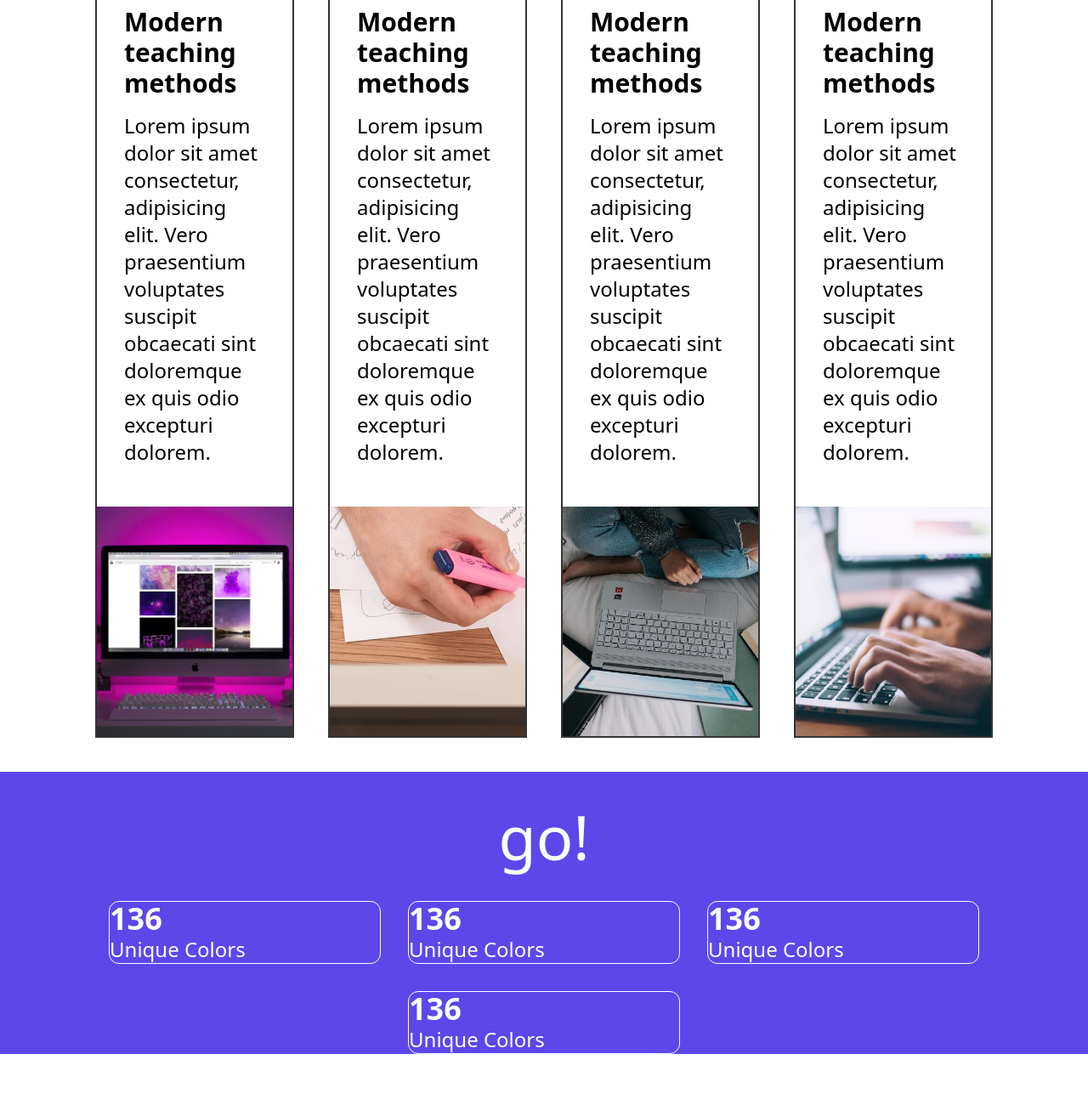
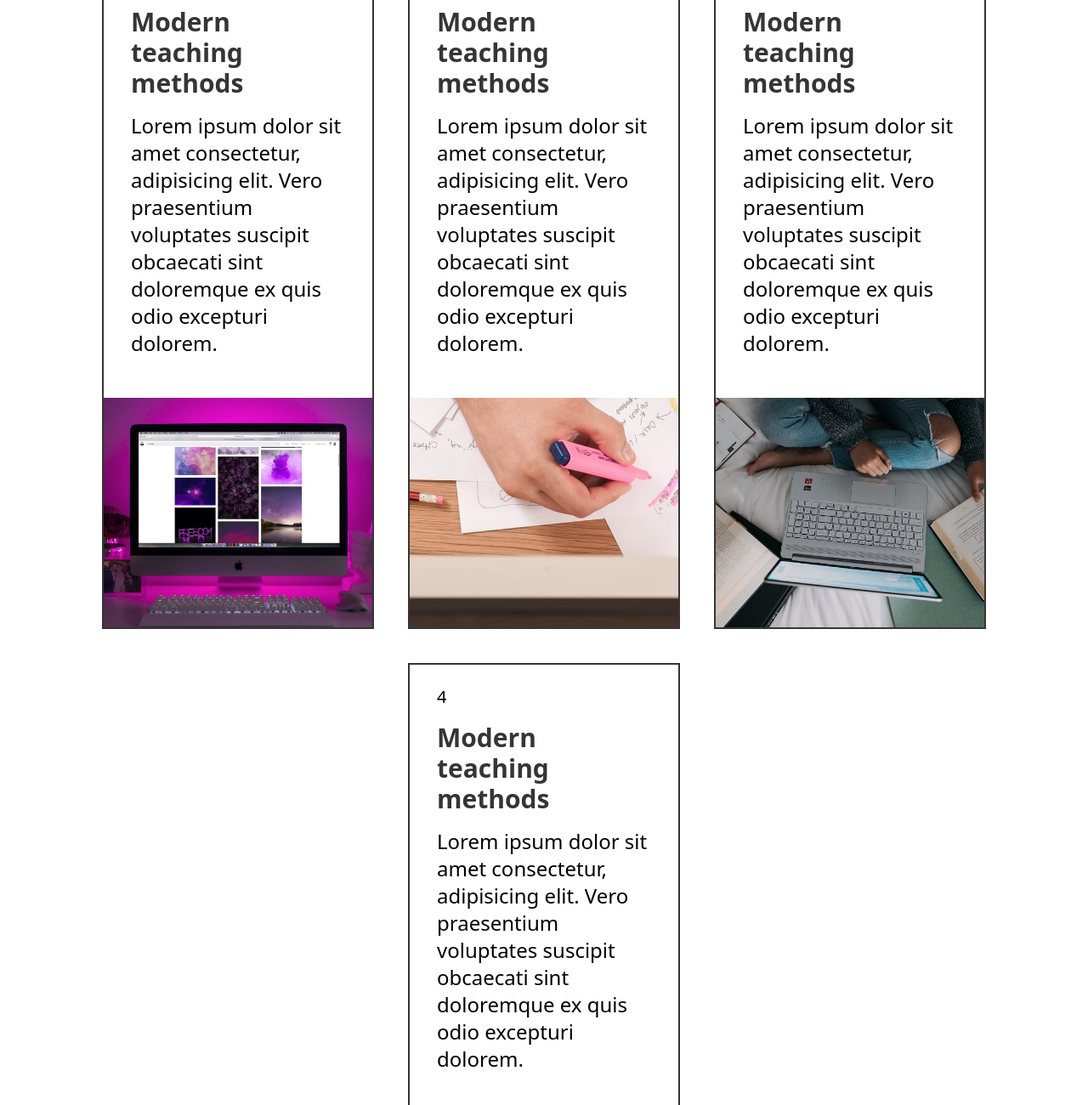
Before and after one commit to ValentinRndn/integration-tailwind, a website: page index.html in a window 1280 px wide. Shown: the part 940-2240 px from the top of the page at 85% size. Before the commit the page ends 2180 px from the top, so only its background shows below. Drawn offline with Linux system fonts and the light colour scheme.

Commit message:
[ADD] Responsive md

```diff
--- a/index.html
+++ b/index.html
@@ -13,14 +13,14 @@
   </head>
 
   <body>
-	<header class="flex justify-center items-center bg-purple h-[87.7vh]">
+	<header class="flex justify-center items-center bg-purple h-[87.7vh] md:h-[80vh]">
 		<div class="white-container bg-white w-[88vw] h-[77vh] rounded-2xl overflow-hidden relative">
 		  <!-- NavBar-->
 		  <div class="header-container flex justify-between items-center mt-4 mx-10 ">
 			<div class="header-logo">
-			  <h1 class="font-bold text-3xl">LearnM5</h1>
+			  <h1 class="font-bold text-3xl md:hidden">LearnM5</h1>
 			</div>
-			<div class="header-nav gap-4 flex ">
+			<div class="header-nav gap-4 flex md:hidden">
 			  <ul class="flex gap-10 bg-purple text-2xl px-10 py-2 rounded-2xl">
 				<li><a href="#">Home</a></li>
 				<li><a href="#">Features</a></li>
@@ -34,15 +34,15 @@
 		  </div>
 
 		  <!-- Content Header -->
-		  <div class="content flex flex-row w-full h-full relative">
-			<div class="content-header flex flex-col w-1/2 mt-20">
-			  <h1 class="text-7xl font-bold mb-6 mx-16">Online Spanish Courses</h1>
-			  <p class="text-2xl mt-4 mx-16">Lorem ipsum dolor, sit amet consectetur adipisicing elit. Asperiores explicabo aperiam aliquam natus nostrum, odio perferendis, magni ducimus pariatur, quod aut. Veritatis, tempore suscipit ipsa eos maiores ipsum similique id.</p>
-			  <button class="bg-purple text-white px-4 rounded-xl mt-4 w-1/3 py-4 text-xl mx-16">
+		  <div class="content flex flex-row w-full h-full relative md:flex-col ">
+			<div class="content-header flex flex-col w-1/2 mt-20 md:w-full md:mt-5">
+			  <h1 class="text-7xl font-bold mb-6 mx-16 md:mx-8 md:text-3xl md:mb-0">Online Spanish Courses</h1>
+			  <p class="text-2xl mt-4 mx-16 md:mx-8 md:text-base">Lorem ipsum dolor, sit amet consectetur adipisicing elit. Asperiores explicabo aperiam aliquam natus nostrum, odio perferendis, magni ducimus pariatur, quod aut. Veritatis, tempore suscipit ipsa eos maiores ipsum similique id.</p>
+			  <button class="bg-purple text-white px-4 rounded-xl mt-4 w-1/3 py-4 text-xl mx-16 md:mx-8 md:w-[150px] md:mb-8 md:text-base md:py-2">
 				Get Started
 			  </button>
 			</div>
-			<div class="bg-header-image w-1/2 bg-cover h-full relative">
+			<div class="bg-header-image w-1/2 bg-cover h-full relative md:w-full md:h-2/4">
 			</div>
 		  </div>
 		</div>
@@ -54,34 +54,34 @@
 
     <main>
 		<div class="features-container pb-10 ">
-			<h1 class="font-bold text-darkMedium text-7xl text-center mt-16  mb-10">Our Features </h1>
-			<div class="features flex gap-10 mx-28 ">
-				<div class="feature flex flex-col border-2 border-solid border-darkMedium h-full w-full gap-4">
+			<h1 class="font-bold text-darkMedium text-7xl text-center mt-16  mb-10 md:text-5xl">Our Features </h1>
+			<div class="features flex gap-10 mx-28 flex-wrap items-center justify-center md:mx-6">
+				<div class="feature flex flex-col border-2 border-solid border-darkMedium h-full w-[320px] gap-4">
 					<h3 class="text-xl mx-8 mt-6">1</h3>
-					<h2 class="text-3xl font-bold mx-8">Modern teaching methods</h2>
-					<p class="mx-8 text-2xl mb-8">Lorem ipsum dolor sit amet consectetur, adipisicing elit. Vero praesentium voluptates suscipit obcaecati sint doloremque ex quis odio excepturi dolorem.</p>
-					<img src="./assets/img/2.jpg" alt="2" class="h-[270px] object-cover">
+					<h2 class="text-3xl font-bold mx-8 md:text-xl text-darkMedium">Modern teaching methods</h2>
+					<p class="mx-8 text-2xl mb-8 md:text-lg">Lorem ipsum dolor sit amet consectetur, adipisicing elit. Vero praesentium voluptates suscipit obcaecati sint doloremque ex quis odio excepturi dolorem.</p>
+					<img src="./assets/img/2.jpg" alt="2" class="h-[270px] object-cover md:h-[150px]">
 				</div>
 
-				<div class="feature flex flex-col border-2 border-solid border-darkMedium h-full w-full gap-4">
+				<div class="feature flex flex-col border-2 border-solid border-darkMedium h-full w-[320px]  gap-4">
 					<h3 class="text-xl mx-8 mt-6">2</h3>
-					<h2 class="text-3xl font-bold mx-8">Modern teaching methods</h2>
-					<p class="mx-8 text-2xl mb-8">Lorem ipsum dolor sit amet consectetur, adipisicing elit. Vero praesentium voluptates suscipit obcaecati sint doloremque ex quis odio excepturi dolorem.</p>
-					<img src="./assets/img/3.jpg" alt="2" class="h-[270px] object-cover">
+					<h2 class="text-3xl font-bold mx-8 md:text-xl text-darkMedium">Modern teaching methods</h2>
+					<p class="mx-8 text-2xl mb-8 md:text-lg">Lorem ipsum dolor sit amet consectetur, adipisicing elit. Vero praesentium voluptates suscipit obcaecati sint doloremque ex quis odio excepturi dolorem.</p>
+					<img src="./assets/img/3.jpg" alt="2" class="h-[270px] object-cover md:h-[150px]">
 				</div>
 
-				<div class="feature flex flex-col border-2 border-solid border-darkMedium h-full w-full gap-4">
+				<div class="feature flex flex-col border-2 border-solid border-darkMedium h-full w-[320px] gap-4">
 					<h3 class="text-xl mx-8 mt-6">3</h3>
-					<h2 class="text-3xl font-bold mx-8">Modern teaching methods</h2>
-					<p class="mx-8 text-2xl mb-8">Lorem ipsum dolor sit amet consectetur, adipisicing elit. Vero praesentium voluptates suscipit obcaecati sint doloremque ex quis odio excepturi dolorem.</p>
-					<img src="./assets/img/4.jpg" alt="2" class="h-[270px] object-cover">
+					<h2 class="text-3xl font-bold mx-8 md:text-xl text-darkMedium">Modern teaching methods</h2>
+					<p class="mx-8 text-2xl mb-8 md:text-lg">Lorem ipsum dolor sit amet consectetur, adipisicing elit. Vero praesentium voluptates suscipit obcaecati sint doloremque ex quis odio excepturi dolorem.</p>
+					<img src="./assets/img/4.jpg" alt="2" class="h-[270px] object-cover md:h-[150px]">
 				</div>
 
-				<div class="feature flex flex-col border-2 border-solid border-darkMedium h-full w-full gap-4">
+				<div class="feature flex flex-col border-2 border-solid border-darkMedium h-full w-[320px] gap-4">
 					<h3 class="text-xl mx-8 mt-6">4</h3>
-					<h2 class="text-3xl font-bold mx-8">Modern teaching methods</h2>
-					<p class="mx-8 text-2xl mb-8">Lorem ipsum dolor sit amet consectetur, adipisicing elit. Vero praesentium voluptates suscipit obcaecati sint doloremque ex quis odio excepturi dolorem.</p>
-					<img src="./assets/img/5.jpg" alt="2" class="h-[270px] object-cover">
+					<h2 class="text-3xl font-bold mx-8 md:text-xl text-darkMedium">Modern teaching methods</h2>
+					<p class="mx-8 text-2xl mb-8 md:text-lg">Lorem ipsum dolor sit amet consectetur, adipisicing elit. Vero praesentium voluptates suscipit obcaecati sint doloremque ex quis odio excepturi dolorem.</p>
+					<img src="./assets/img/5.jpg" alt="2" class="h-[270px] object-cover md:h-[150px]">
 				</div>
 			</div>
 		</div>
@@ -89,29 +89,30 @@
 		<div class="go-container bg-purple w-full">
 			<h1 class="text text-center text-7xl py-10 text-white">go!</h1>
 
-			<div class="boxes flex w-full gap-8 mx-auto flex-wrap items-center justify-center">
-				<div class="boxe border border-solid border-white rounded-xl inline-block w-1/4">
-					<h1 class="text-4xl font-bold text-white ">136</h1>
+			<div class="boxes flex flex-wrap justify-center gap-8">
+				<div class="boxe border border-solid border-white rounded-xl inline-block sm:w-1/2 md:w-1/4">
+					<h1 class="text-4xl font-bold text-white">136</h1>
 					<p class="text-2xl text-white">Unique Colors</p>
 				</div>
 
-				<div class="boxe border border-solid border-white rounded-xl inline-block w-1/4">
-					<h1 class="text-4xl font-bold text-white w-full">136</h1>
+				<div class="boxe border border-solid border-white rounded-xl inline-block  sm:w-1/2 md:w-1/4">
+					<h1 class="text-4xl font-bold text-white">136</h1>
 					<p class="text-2xl text-white">Unique Colors</p>
 				</div>
 
-				<div class="boxe border border-solid border-white rounded-xl inline-block w-1/4">
-					<h1 class="text-4xl font-bold text-white w-full">136</h1>
+				<div class="boxe border border-solid border-white rounded-xl inline-block sm:w-1/2 md:w-1/4">
+					<h1 class="text-4xl font-bold text-white">136</h1>
 					<p class="text-2xl text-white">Unique Colors</p>
 				</div>
 
-				<div class="boxe border border-solid border-white rounded-xl inline-block w-1/4">
-					<h1 class="text-4xl font-bold text-white w-full">136</h1>
+				<div class="boxe border border-solid border-white rounded-xl inline-block  sm:w-1/2 md:w-1/4">
+					<h1 class="text-4xl font-bold text-white">136</h1>
 					<p class="text-2xl text-white">Unique Colors</p>
 				</div>
 			</div>
 		</div>
 
+
 	</main>
     <footer></footer>
   </body>
--- a/tailwind.config.js
+++ b/tailwind.config.js
@@ -20,6 +20,7 @@ module.exports = {
       'header-image': 'url("/assets/img/1.jpg")',
     },
 
+
     extend: {},
   },
   plugins: [],
```
Also changed, not shown: output.css.
